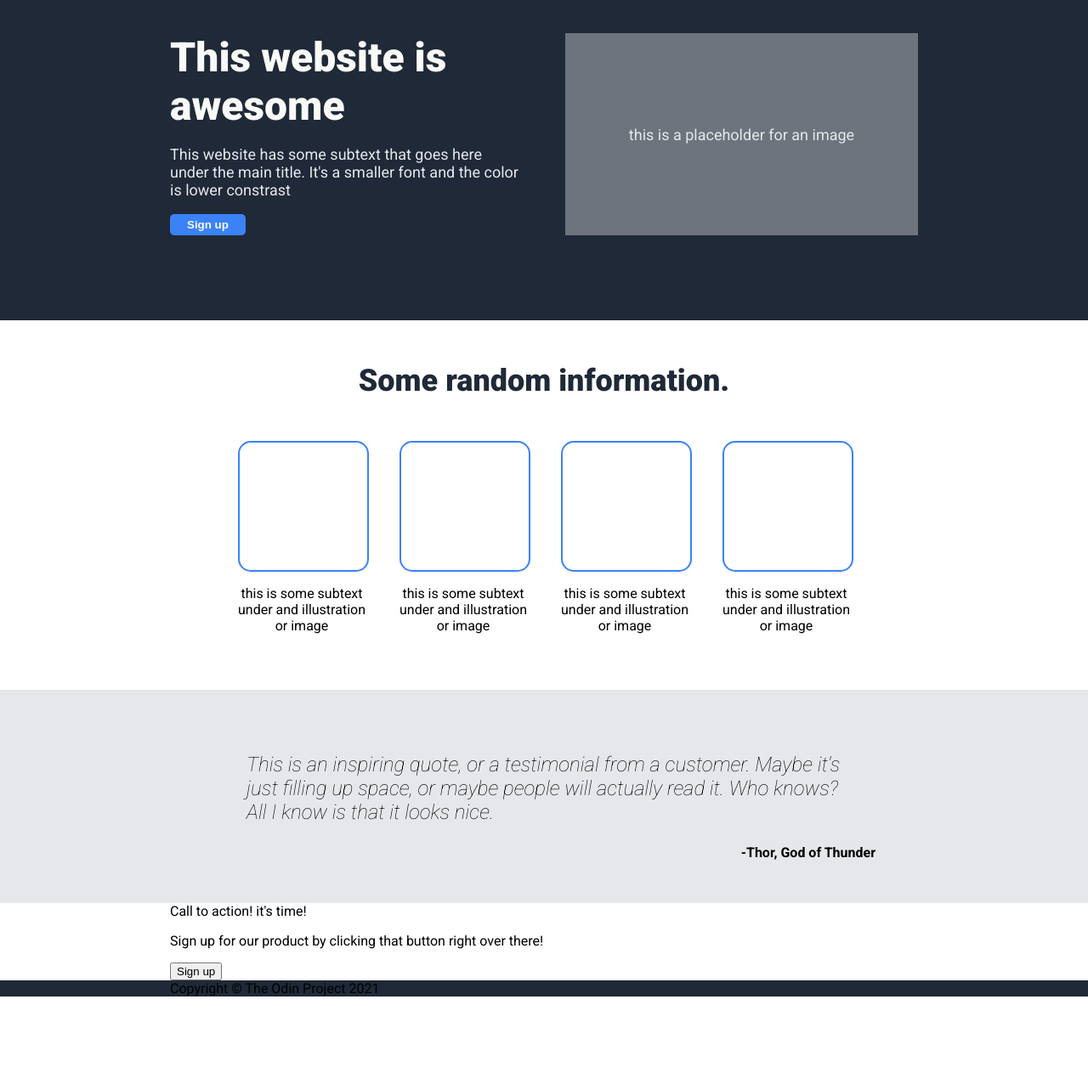
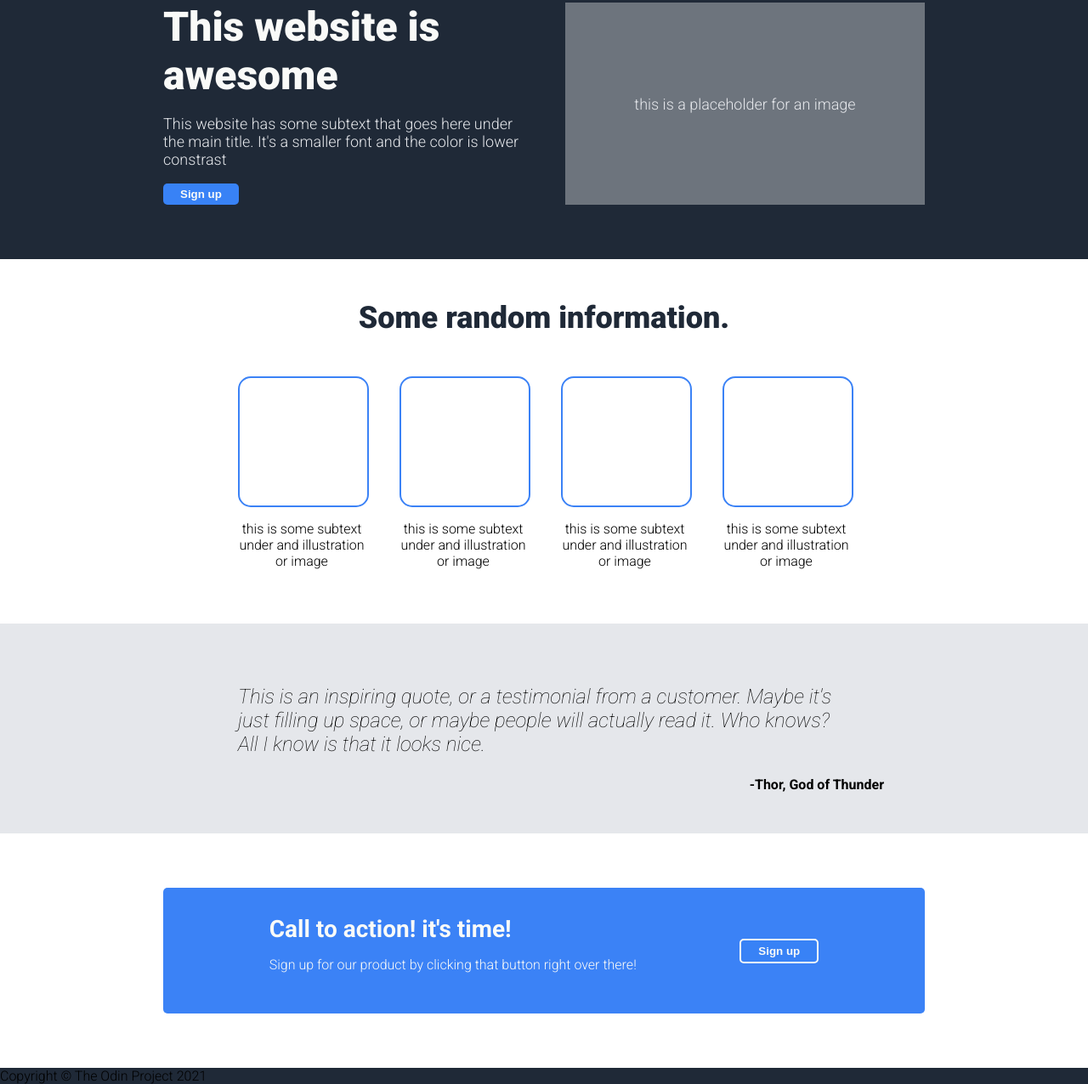
Before and after one commit to NishanBhattarai327/Landing_Page, a plain HTML site: page index.html in a window 1280 px wide. Shown: the part 99-1375 px from the top of the page at 85% size. Before the commit the page ends 1272 px from the top, so only its background shows below. Drawn offline with Linux system fonts and the light colour scheme; a web font is replaced by a local one.

Commit message:
Add style to the last sign up section

```diff
--- a/css/style.css
+++ b/css/style.css
@@ -4,10 +4,17 @@ body {
 	margin: 0;
 	padding: 0;
 	font-family: 'Roboto', monospace;
+	font-weight: 300;
 }
+
+#header, #link-one, footer {
+	background: #1f2937;
+}
+
+/*header section style***/
 #header {
 	display: flex;
-	justify-content: space-between;
+	justify-content: space-around;
 	padding-top: 10px;
 }
 .logo {
@@ -28,17 +35,9 @@ a {
 	text-decoration: none;
 }
 
-#header, #link-one, #link-two, #link-three, #sign-up, footer {
-	padding-left: 200px;
-	padding-right: 200px;
-}
-#header, #link-one, footer {
-	background: #1f2937;
-}
-
 /*link-one section style**********/
 #link-one {
-	padding: 100px 200px;
+	padding: 64px 192px;
 	font-size: 18px;
 	color: #e5e7eb;
 	display: flex;
@@ -52,8 +51,8 @@ a {
 	font-weight: 900;
 	color: #f9faf8;
 }
-.sign-up-btn-first {
-	background: rgba(59, 130, 246, 1);
+.sign-up-btn-first, .btn {
+	background: #3882f6;
 	font-weight: 600;
 	color: #f9faf8;
 	padding: 5px 20px;
@@ -64,7 +63,7 @@ a {
 	cursor: pointer;
 	background: rgba(59, 130, 246, 0.8);
 }
-.sign-up-btn-first:active{
+.sign-up-btn-first:active {
 	background: rgba(59, 130, 246, 1);
 }
 .img-placeholder {
@@ -77,8 +76,8 @@ a {
 /*link-two section style*****/
 #link-two {
 	text-align: center;
-	padding-top: 50px;
-	padding-bottom: 50px;
+	padding-top: 48px;
+	padding-bottom: 48px;
 	display: flex;
 	flex-direction: column;
 	align-items: center;
@@ -87,7 +86,7 @@ a {
 	font-size: 36px;
 	font-weight: 900;
 	color: #1f2937;
-	padding-bottom: 50px;
+	padding-bottom: 48px;
 }
 .img-collection {
 	display: flex;
@@ -108,14 +107,11 @@ a {
 	background: #e5e7eb;
 	display: flex;
 	flex-direction: column;
-	padding-left: 250px;
-	padding-right: 250px;
-	padding-top: 50px;
-	padding-bottom: 50px;
+	padding: 48px 240px;
 }
 .quotation {
 	font-style: italic;
-	font-weight: 100;
+	font-weight: 200;
 	font-size: 24px;
 	align-self: center;
 }
@@ -123,3 +119,31 @@ a {
 	align-self: flex-end;
 	font-weight: 700;
 }
+
+/*last sign up section style *********/
+#sign-up {
+	display: flex;
+	justify-content: space-around;
+	align-items: center;
+	background: rgba(59, 130, 246, 1);
+	margin: 64px 192px;
+	padding: 32px 64px;
+	border-radius: 5px;
+	color: #f9faf8;
+}
+.sign-up-header {
+	font-size: 28px;
+	font-weight: 700;
+}
+.sign-up-btn-last {
+	border: 2px solid #f9faf8;
+}
+.sign-up-btn-last:hover {
+	cursor: pointer;
+	background: #f9faf8;
+	color: #3882f6;
+}
+.sign-up-btn-last:active {
+	color: #f9faf8;
+	background: #3882f6;
+}
--- a/index.html
+++ b/index.html
@@ -25,7 +25,7 @@
 				<p>
 					This website has some subtext that goes here under the main title. It's a smaller font and the color is lower constrast
 				</p>
-				<button class="sign-up-btn-first">Sign up</button>
+				<button class="sign-up-btn-first btn">Sign up</button>
 			</div>
 			<div class="img-placeholder">this is a placeholder for an image</div>
 		</section>
@@ -61,7 +61,7 @@
 				<header class="sign-up-header">Call to action! it's time!</header>
 				<p>Sign up for our product by clicking that button right over there!</p>
 			</div>
-			<button class="sign-up-btn-last">Sign up</button>
+			<button class="sign-up-btn-last btn">Sign up</button>
 		</section>
 	</main>
 
```
